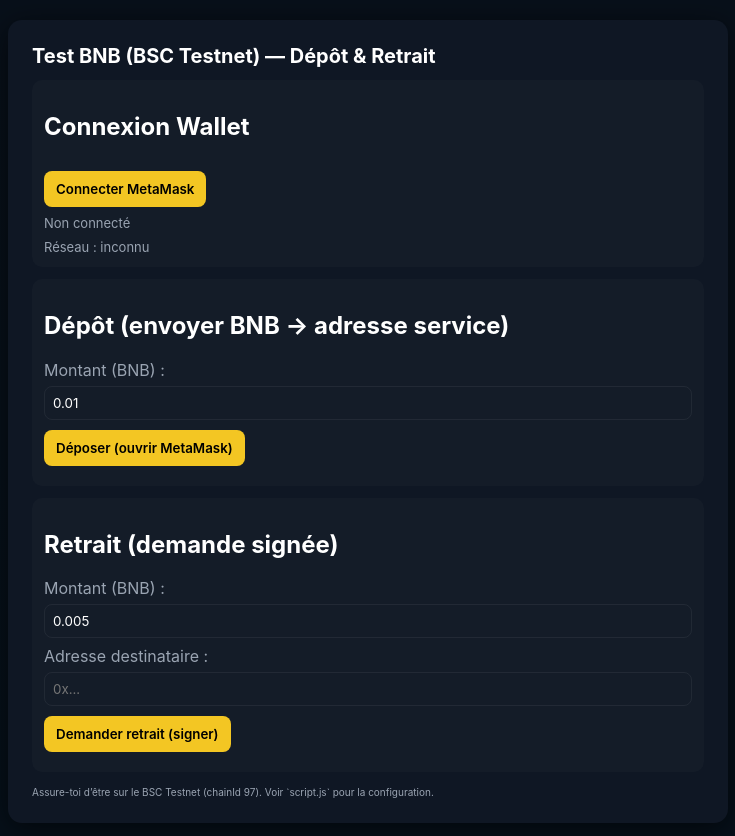
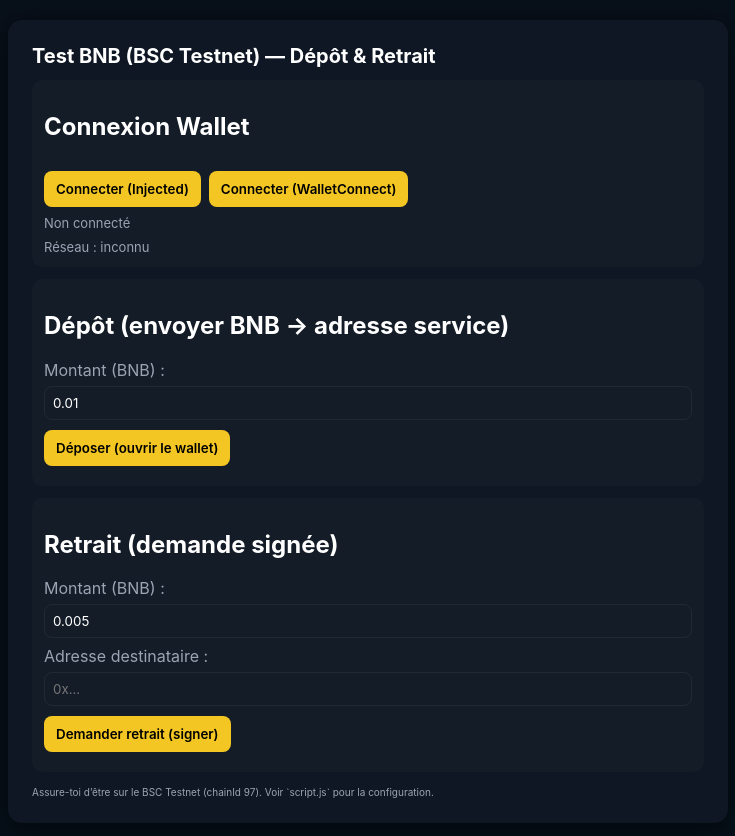
Before and after one commit to Grogfulsuccess/bnb-test-deposit, a plain HTML site: page index.html in a window 1280 px wide. Shown: the whole page, without its empty margins (272-1007 px from the left). Drawn offline with nearby package versions, Linux system fonts and the light colour scheme; a script that the page names is missing.

Commit message:
Update wallet connection buttons and deposit button text

```diff
--- a/index.html
+++ b/index.html
@@ -7,6 +7,8 @@
   <link rel="stylesheet" href="style.css">
   <!-- ethers.js CDN -->
   <script src="https://cdn.jsdelivr.net/npm/ethers@6.9.0/dist/ethers.min.js"></script>
+  <!-- WalletConnect Provider (UMD) pour connecter SafePal, TrustWallet, etc. -->
+  <script src="https://cdn.jsdelivr.net/npm/@walletconnect/web3-provider@1.7.8/dist/umd/index.min.js"></script>
 </head>
 <body>
   <main class="card">
@@ -14,7 +16,10 @@
 
     <section class="panel">
       <h2>Connexion Wallet</h2>
-      <button id="connectBtn">Connecter MetaMask</button>
+      <div style="display:flex;gap:8px;flex-wrap:wrap;">
+        <button id="connectBtn">Connecter (Injected)</button>
+        <button id="walletconnectBtn">Connecter (WalletConnect)</button>
+      </div>
       <div id="account">Non connecté</div>
       <div id="network">Réseau : inconnu</div>
     </section>
@@ -23,7 +28,7 @@
       <h2>Dépôt (envoyer BNB → adresse service)</h2>
       <label>Montant (BNB) :</label>
       <input id="depositAmount" type="number" step="0.000001" value="0.01" />
-      <button id="depositBtn">Déposer (ouvrir MetaMask)</button>
+      <button id="depositBtn">Déposer (ouvrir le wallet)</button>
       <div id="depositStatus"></div>
     </section>
 
```
